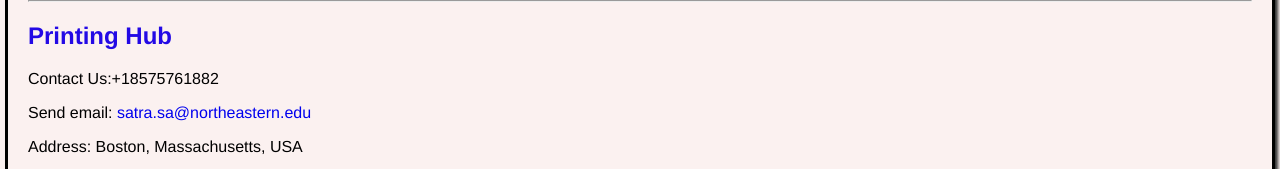
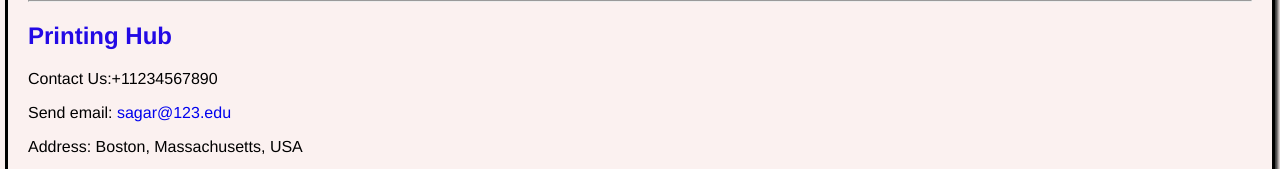
Before and after one commit to Sagar-Satra/Static-Ecommerce-Printing-Products-Website, a plain HTML site: page index.html in a window 1280 px wide. Shown: the part 1747-1916 px from the top of the page. Drawn offline with Linux system fonts and the light colour scheme.

```diff
--- a/index.html
+++ b/index.html
@@ -189,8 +189,8 @@
         <hr>
         <hr>
         <h2 class="headings">Printing Hub</h2>
-        <p id="contact">Contact Us:+18575761882</p>                                                                             <!--contact to information-->
-        <p>Send email:<a href="mailto:satra.sa@northeastern.edu"> satra.sa@northeastern.edu</a></p>                             <!--mail to tag for contact-->
+        <p id="contact">Contact Us:+11234567890</p>                                                                             <!--contact to information-->
+        <p>Send email:<a href="mailto:sagar@123.edu"> sagar@123.edu</a></p>                                                     <!--mail to tag for contact-->
         <p>Address: Boston, Massachusetts, USA</p>
 
         <p><i>All Images, Videos, Audios and Logos are taken and referenced from Google Search and other Sites.</i></p>
```
